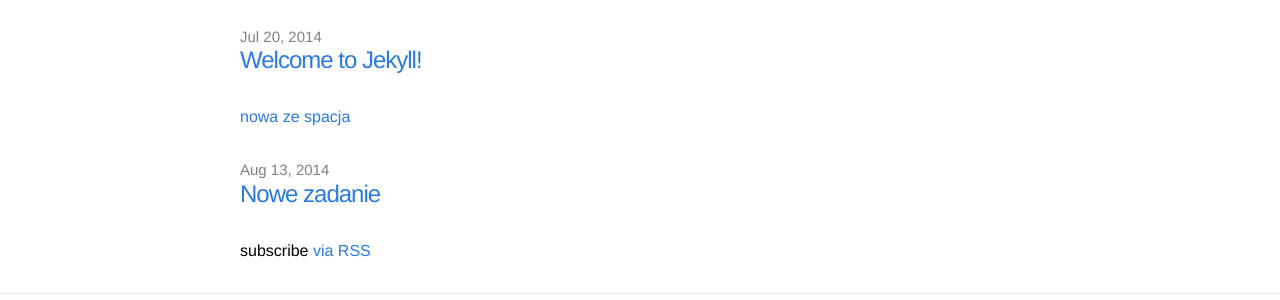
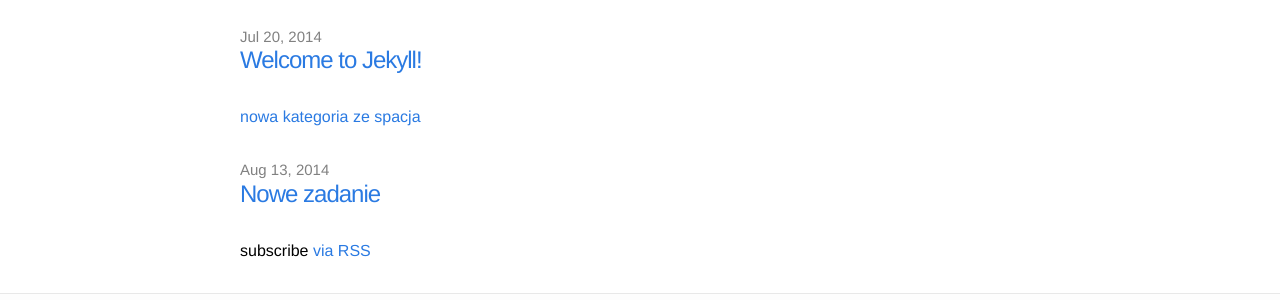
Before and after one commit to Krakow2016/tablica, a Jekyll site: the page built from index.html, in a window 1280 px wide. Shown: the part 467-767 px from the top of the page. Built offline with Jekyll 4.4.1, drawn with Linux system fonts in a browser that asks for light colours.

Commit message:
Update 2014-08-18-nowypost.markdown

```diff
--- a/_posts/2014-08-18-nowypost.markdown
+++ b/_posts/2014-08-18-nowypost.markdown
@@ -3,7 +3,8 @@ layout: post
 title:  "Nowe zadanie"
 date:   2014-08-13 18:30:00
 categories:
-- nowa ze spacja
+- nowa kategoria ze spacja
+---
 
 team_count: 2
 ---
```
